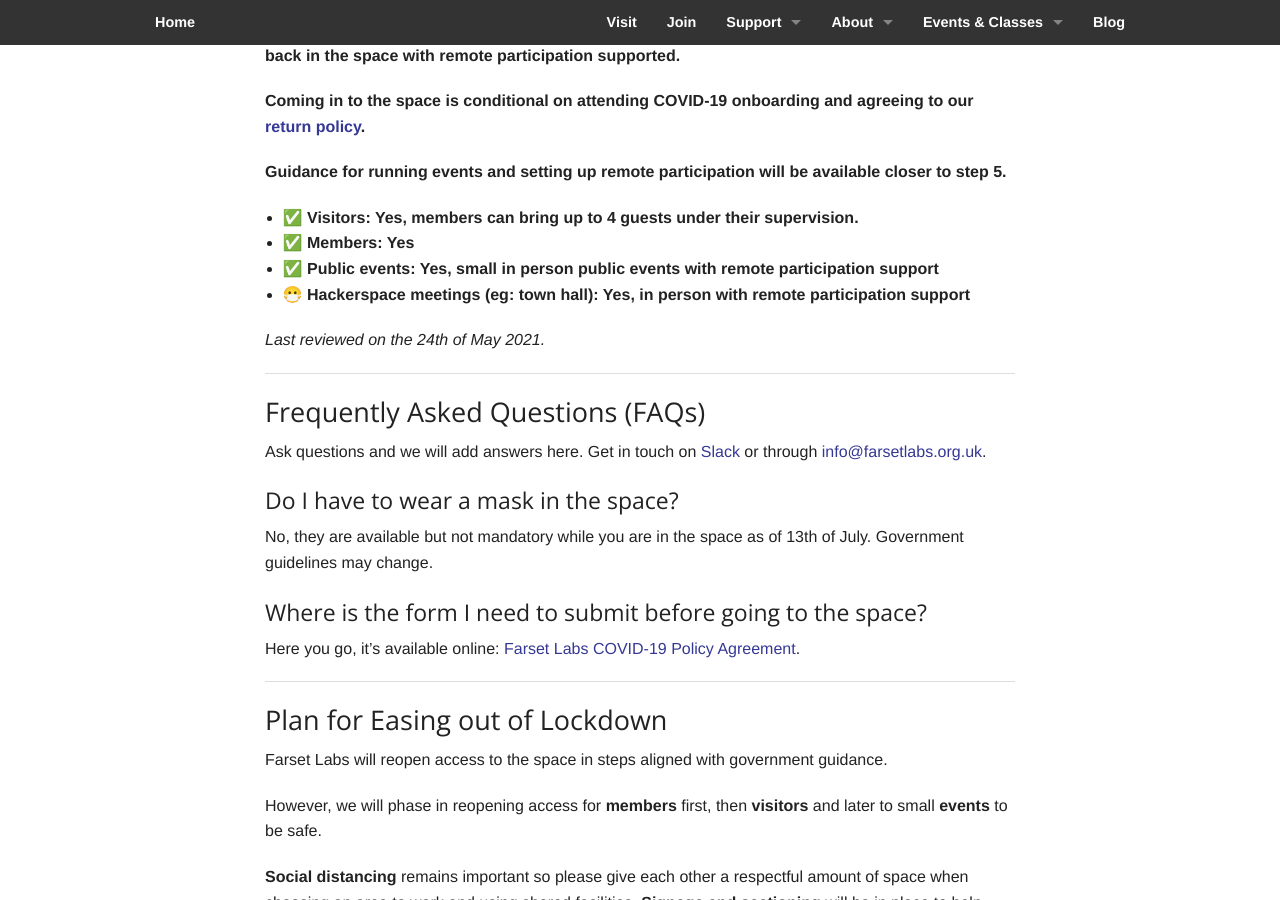
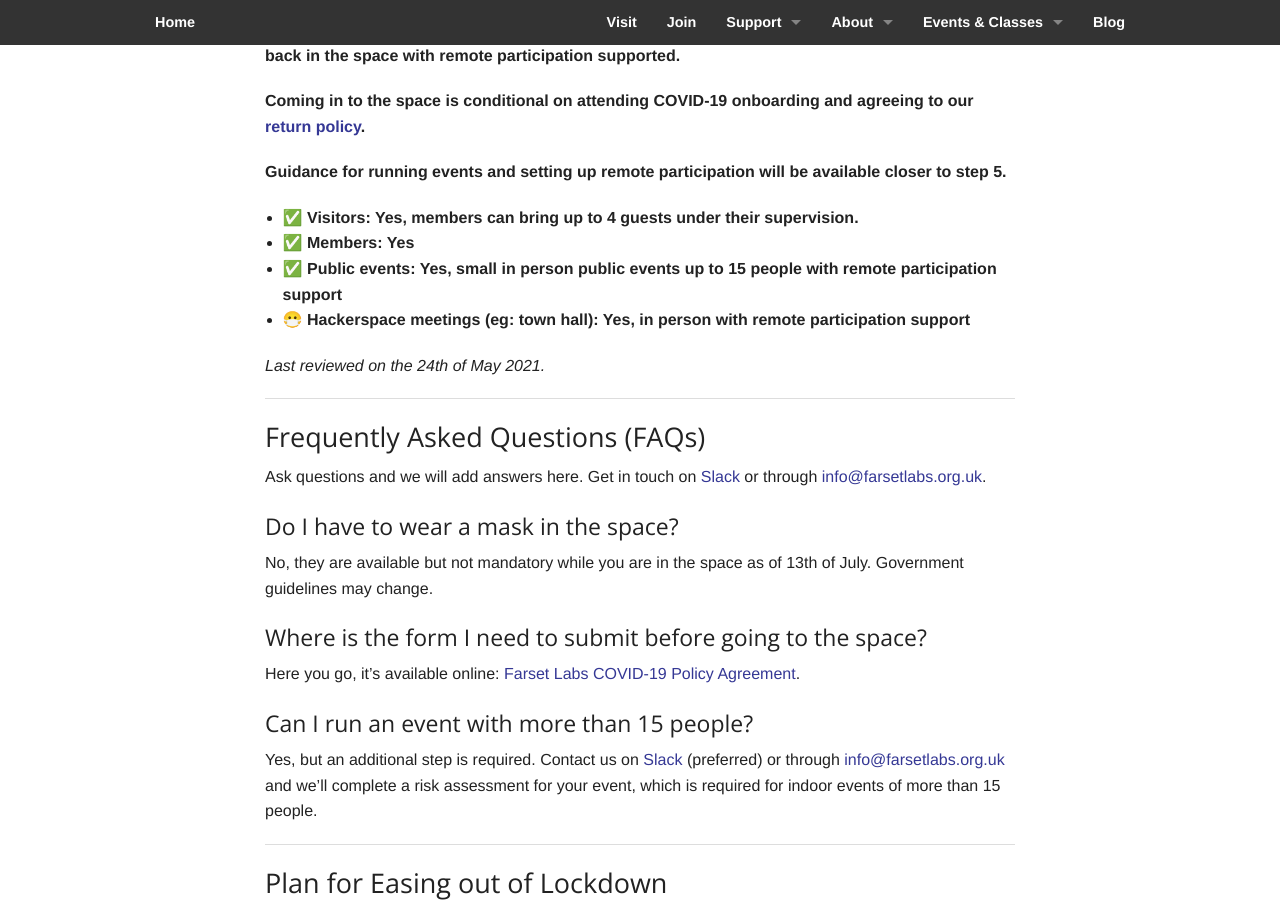
Before and after one commit to FarsetLabs/farsetlabs.github.io, a Jekyll site: the page built from coronavirus.md, in a window 1280 px wide and 900 px high, scrolled down 375 px. Built offline with Jekyll 4.4.1, drawn with Linux system fonts in a browser that asks for light colours; nearby versions of some CDN libraries; our own code applies the rules of GitHub Pages for plain Markdown files; some of the changed text lies outside the part shown.

Commit message:
Update Coronavirus Policy with Guidance for Events

```diff
--- a/coronavirus.md
+++ b/coronavirus.md
@@ -12,7 +12,7 @@ Information for Farset Labs members and visitors during the Coronavirus pandemic
 
 * **✅ Visitors:                                Yes, members can bring up to 4 guests under their supervision.**
 * **✅ Members:                                 Yes**
-* **✅ Public events:                           Yes, small in person public events with remote participation support**
+* **✅ Public events:                           Yes, small in person public events up to 15 people with remote participation support**
 * **😷 Hackerspace meetings (eg: town hall):    Yes, in person with remote participation support**
 
 _Last reviewed on the 24th of May 2021._
@@ -33,6 +33,10 @@ No, they are available but not mandatory while you are in the space as of 13th o
 #### Where is the form I need to submit before going to the space?
 
 Here you go, it's available online: [Farset Labs COVID-19 Policy Agreement](https://docs.google.com/forms/d/e/1FAIpQLSdnoNQBvJ5xRm75cpybzPVDQOLN389tQhX1Kmv7kCnF2bgI6g/viewform?usp=sf_link).
+
+#### Can I run an event with more than 15 people?
+
+Yes, but an additional step is required. Contact us on [Slack] (preferred) or through [info@farsetlabs.org.uk] and we'll complete a risk assessment for your event, which is required for indoor events of more than 15 people.
 
 ---
 
@@ -110,7 +114,7 @@ Guidance for running events and setting up remote participation will be availabl
 
 * ✅ Visitors:                                Yes, members can bring up to 4 guests under their supervision.
 * ✅ Members:                                 Yes
-* ✅ Public events:                           Yes, small in person public events with remote participation support
+* ✅ Public events:                           Yes, small in person public events up to 15 people with remote participation support
 * 😷 Hackerspace meetings (eg: town hall):    Yes, in person with remote participation support
 
 [return policy]:/about/coronavirus_return_policy
```
